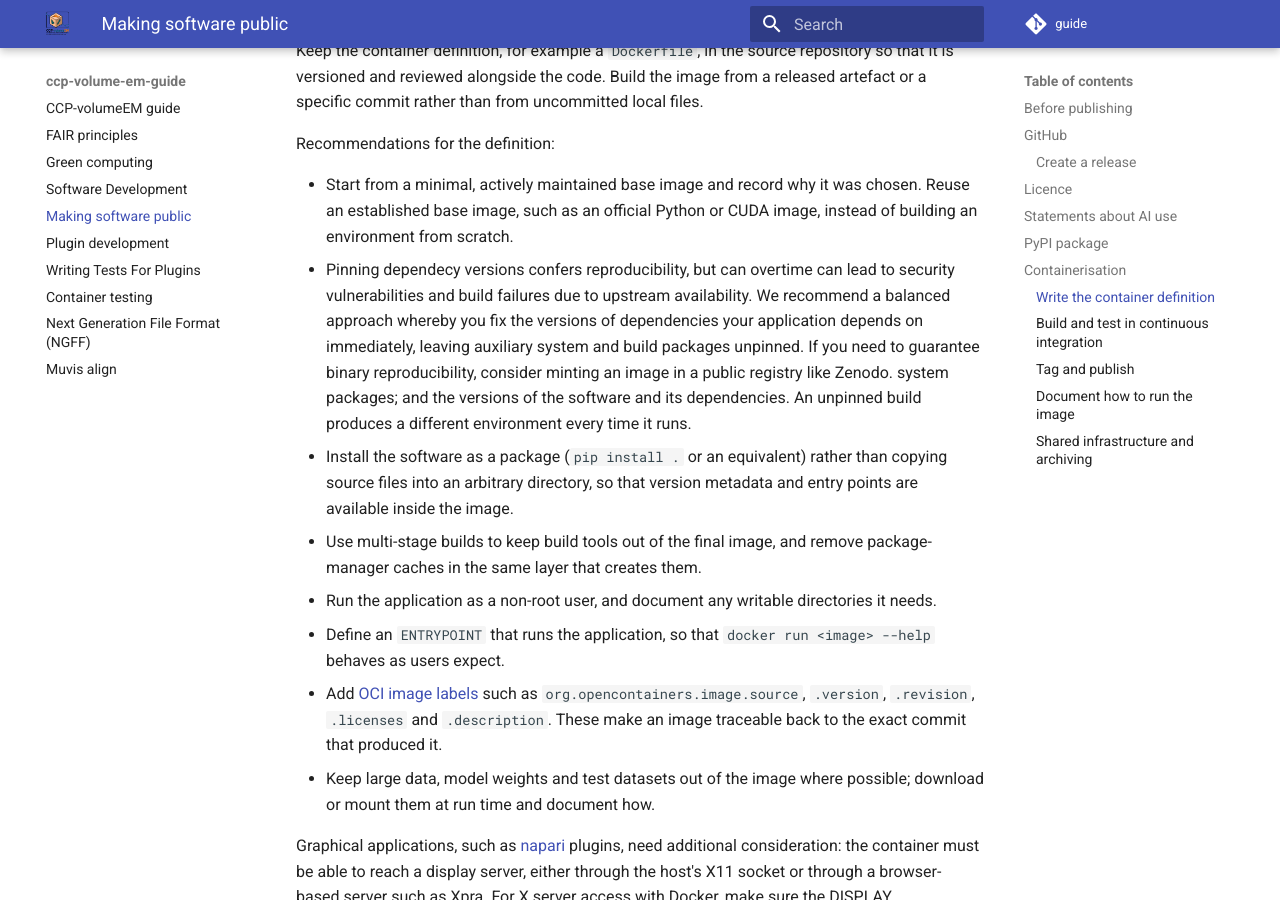
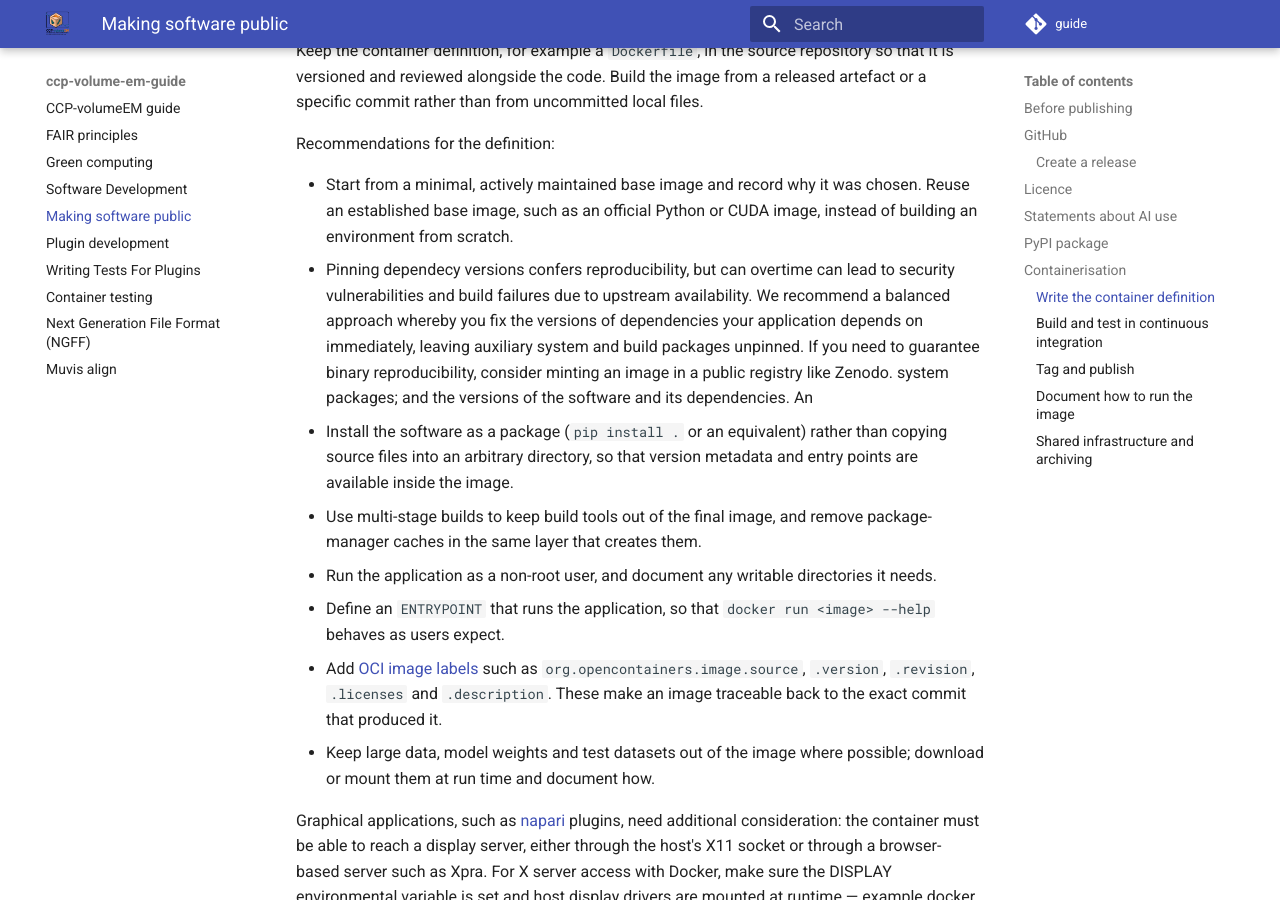
Before and after one commit to ccp-volume-em/guide, an MkDocs documentation site: the page built from docs/software_publishing.md, in a window 1280 px wide and 900 px high, scrolled down 5183 px. Built offline with MkDocs 1.6.1 and Material for MkDocs 9.7.7, drawn with Linux system fonts in a browser that asks for light colours; comment, search, counter and statistics services are not loaded.

Commit message:
Update docs/software_publishing.md
Co-authored-by: Piper Fowler-Wright <piperfw@gmail.com>

```diff
--- a/docs/software_publishing.md
+++ b/docs/software_publishing.md
@@ -238,7 +238,6 @@ Recommendations for the definition:
   image, instead of building an environment from scratch.
 * Pinning dependecy versions confers reproducibility, but can overtime can lead to security vulnerabilities and build failures due to upstream availability.  We recommend a balanced approach whereby you fix the versions of dependencies your application depends on immediately,  leaving auxiliary system and build packages unpinned. If you need to guarantee binary reproducibility, consider minting an image in a public registry like Zenodo.
   system packages; and the versions of the software and its dependencies. An
-  unpinned build produces a different environment every time it runs.
 * Install the software as a package (`pip install .` or an equivalent) rather
   than copying source files into an arbitrary directory, so that version
   metadata and entry points are available inside the image.
```
